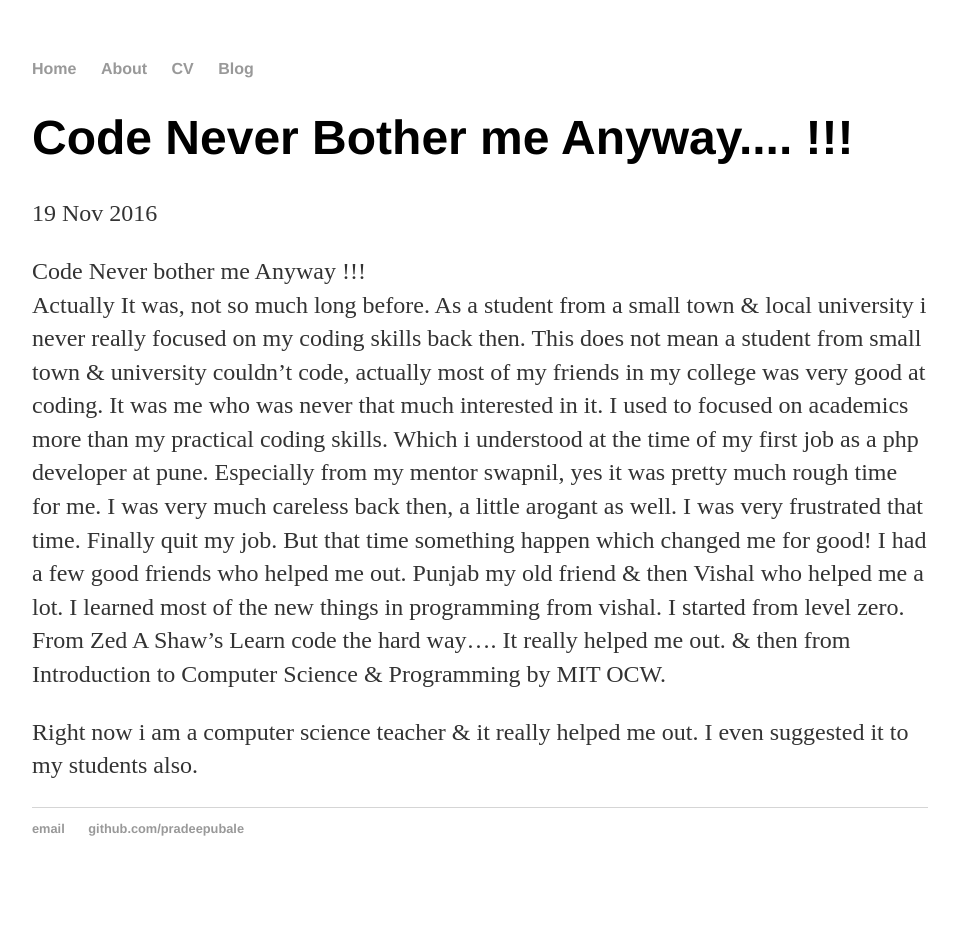
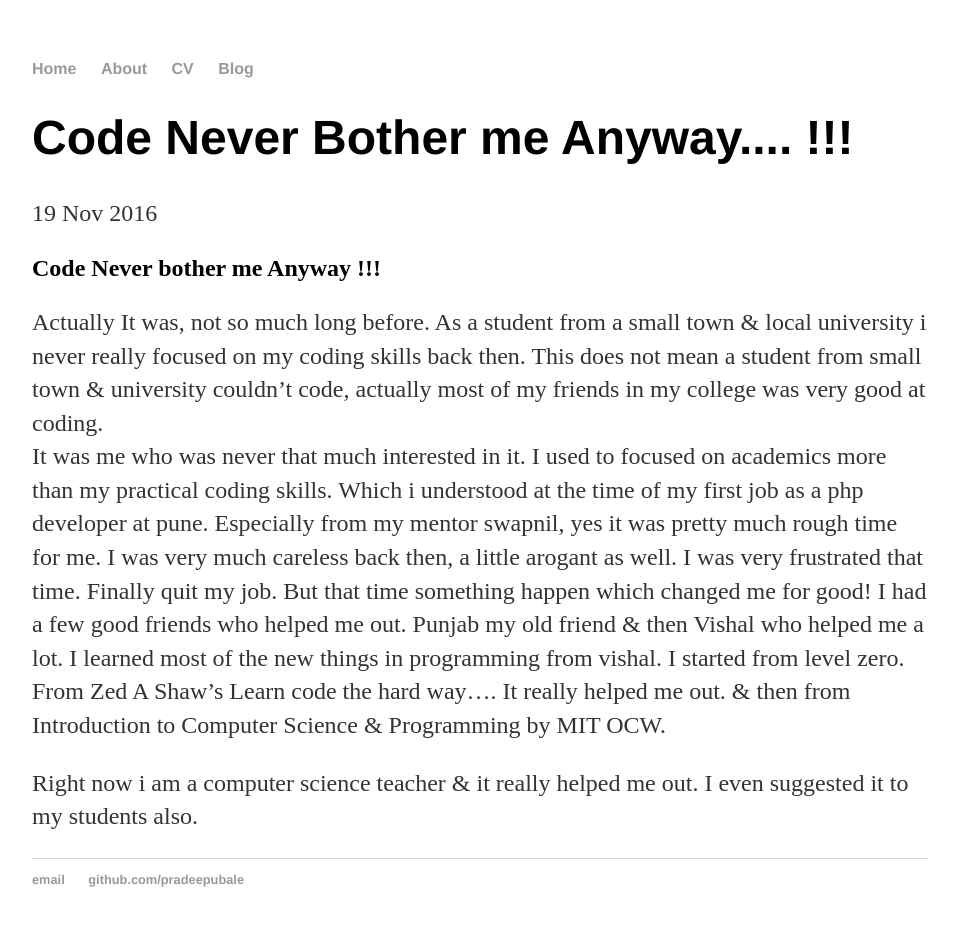
Before and after one commit to pradeepubale/pradeepubale.github.io, a Jekyll site: the page built from _posts/2016-11-19-Code-Dont-bother-me.md, in a window 1280 px wide. Shown: the whole page, without its empty margins (160-1119 px from the left). Built offline with Jekyll 4.4.1, drawn with Linux system fonts in a browser that asks for light colours; before the commit the page ends 900 px from its top, so only the background shows below that.

Commit message:
Another commit

```diff
--- a/_posts/2016-11-19-Code-Dont-bother-me.md
+++ b/_posts/2016-11-19-Code-Dont-bother-me.md
@@ -4,11 +4,11 @@ title: "Code Never Bother me Anyway.... !!!"
 date: 2016-11-19
 ---
 
-Code Never bother me Anyway !!! <br>
+## Code Never bother me Anyway !!! <br>
 Actually It was, not so much long before.
 As a student from a small town & local university i never really focused on my coding skills back then.
 This does not mean a student from small town & university couldn't code, actually most of my friends in
-my college was very good at coding.
+my college was very good at coding.<br>
 It was me who was never that much interested in it.
 I used to focused on academics more than my practical coding skills.
 Which i understood at the time of my first job as a php developer at pune.
```
